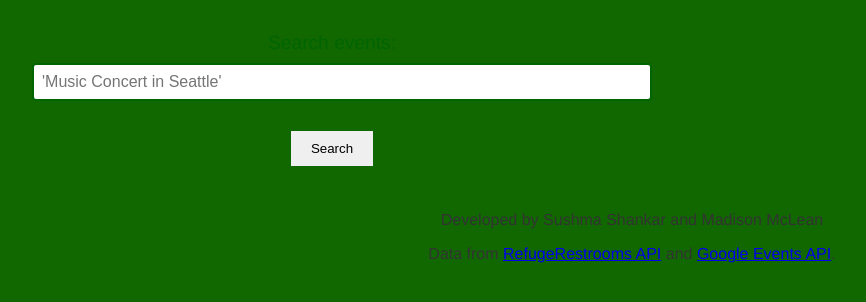
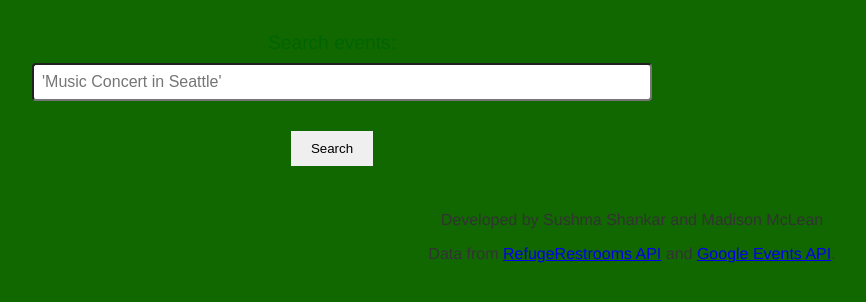
Before and after one commit to sushmakshankar/HCDE-310-GottaGo, a Flask app: template templates/index.html in a window 1280 px wide. Shown: the part 168-470 px from the top of the page, without its empty margins (8-874 px from the left). Run offline with Flask 3, Linux system fonts and the light colour scheme; the template is opened without the code that fills it, so the values that code supplies are empty; parts of the project's set-up code (start-up, migrations or seed data) failed here and were passed over.

Commit message:
fixed base

```diff
--- a/templates/base.html
+++ b/templates/base.html
@@ -39,7 +39,7 @@
         input[type="text"] {
             width: 100%;
             padding: 0.5em;
-            border: 2px solid darkgreen;
+            /*border: 2px solid darkgreen;*/
             border-radius: 4px;
             font-size: 1em;
             margin-bottom: 1em;
```
